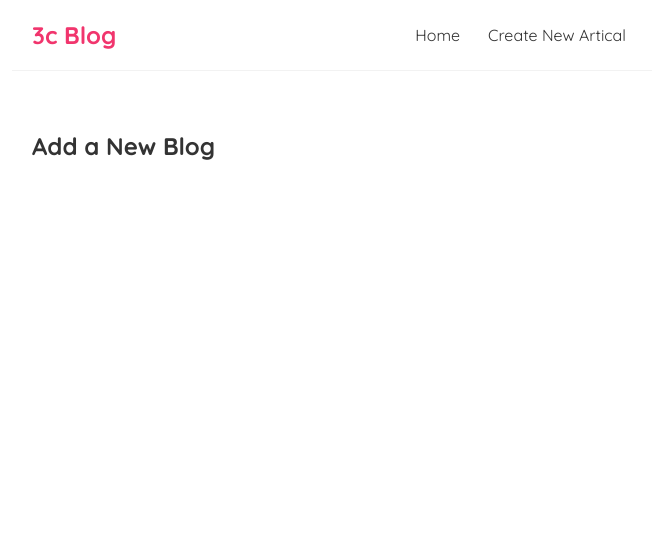
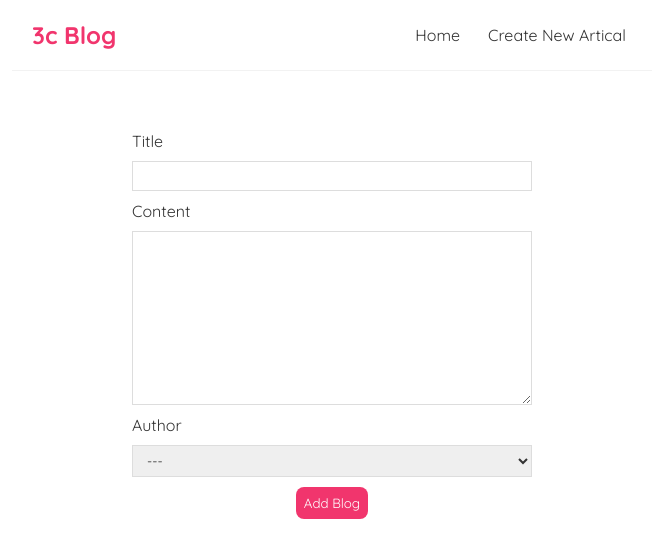
Before and after one commit to GeekAhmeds/React, a React (Create React App) app: page /create in a window 1280 px wide. Shown: the top 558 px of the page, without its empty margins (308-964 px from the left). Built offline with nearby package versions, Linux system fonts and the light colour scheme.

Commit message:
add create form

```diff
--- a/data/db.json
+++ b/data/db.json
@@ -2,19 +2,19 @@
     "blogs": [
         {
             "title": "My First Title For Blog",
-            "contnet": "lorem Ipsum .....",
+            "content": "lorem Ipsum .....",
             "author": "Ahmed",
             "id": 1
         },
         {
             "title": "My Second  Title For Blog",
-            "contnet": "lorem Ipsum .....",
+            "content": "lorem Ipsum .....",
             "author": "Mohamed",
             "id": 2
         },
         {
             "title": "My Second  Title For Blog",
-            "contnet": "lorem Ipsum .....",
+            "content": "lorem Ipsum .....",
             "author": "Mohamed",
             "id": 3
         }
--- a/src/Create.js
+++ b/src/Create.js
@@ -2,7 +2,25 @@ const Create = () => {
     return (
 
         <div className="create">
-            <h2>Add a New Blog</h2>
+
+            <form>
+            <label htmlFor="">Title</label>
+                <input
+                     type="text"
+                     required
+                 />
+                <label htmlFor="">Content</label>
+                <textarea name="content" id="content" cols="30" rows="10"
+                        required
+                ></textarea>
+                <label htmlFor="">Author</label>
+                <select name="author" id="author">
+                    <option value="blank">---</option>
+                    <option value="ahmeds">AhmedS</option>
+                    <option value="mohameds">MohamedS</option>
+                </select>
+                <button>Add Blog</button>
+            </form>
 
         </div>
 
--- a/src/index.css
+++ b/src/index.css
@@ -1,7 +1,6 @@
 @import url('https://fonts.googleapis.com/css2?family=Quicksand:wght@300;400;500;600;700&display=swap');
 
 /* base styles */
-
 * {
   margin: 0;
   font-family: "Quicksand";
@@ -49,7 +48,56 @@
   color: #f1356d;
   margin-bottom: 8px;
 }
-
-.blog-preview a {
+.blog-preview a{
   text-decoration: none;
 }
+
+/* blog details page */
+.blog-details h2 {
+  font-size: 20px;
+  color: #f1356d;
+  margin-bottom: 10px;
+}
+.blog-details div {
+  margin: 20px 0;
+}
+.blog-details button {
+  background: #f1356d;
+  color: #fff;
+  border: 0;
+  padding: 8px;
+  border-radius: 8px;
+  cursor: pointer;
+}
+
+/* create new blog form */
+.create {
+  max-width: 400px;
+  margin: 0 auto;
+  text-align: center;
+}
+.create label {
+  text-align: left;
+  display: block;
+}
+.create h2 {
+  font-size: 20px;
+  color: #f1356d;
+  margin-bottom: 30px;
+}
+.create input, .create textarea, .create select {
+  width: 100%;
+  padding: 6px 10px;
+  margin: 10px 0;
+  border: 1px solid #ddd;
+  box-sizing: border-box;
+  display: block;
+}
+.create button {
+  background: #f1356d;
+  color: #fff;
+  border: 0;
+  padding: 8px;
+  border-radius: 8px;
+  cursor: pointer;
+}
```
